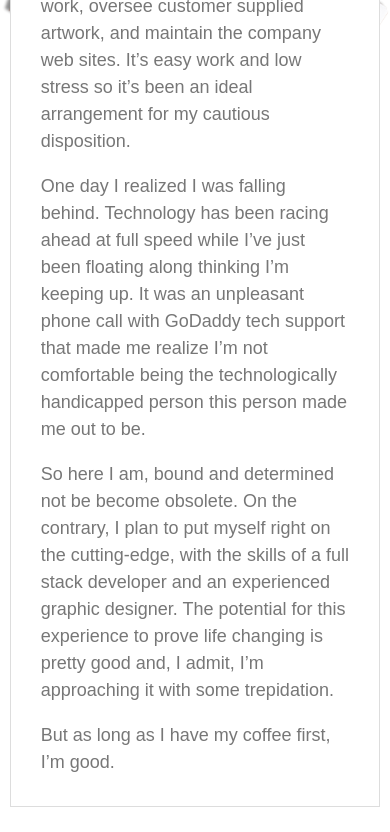
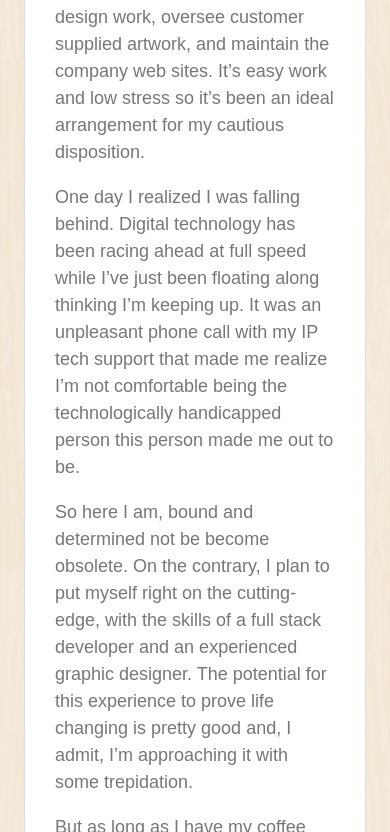
Before and after one commit to audreyf72/Responsive-Portfolio, a plain HTML site: page index.html in a window 390 px wide. Shown: the part 1168-2000 px from the top of the page. Before the commit the page ends 844 px from the top, so only its background shows below. Drawn offline with Linux system fonts and the light colour scheme; a script that the page names is missing.

Commit message:
background image added

```diff
--- a/assets/css/style.css
+++ b/assets/css/style.css
@@ -6,7 +6,11 @@ body{
 color: #777777;
 font-family: 'Arial', 'Helvetica Neue', Helvetica, sans-serif;
 font-size: 18px;
-background-image:url('../images/retina_wood_@2X.png');
+background-image:url('../images/background2.png'), url('../images/retina_wood_@2X.png');
+background-repeat: no-repeat, repeat;
+background-size: 100%, auto;
+background-position-x: right;
+background-position-y: 88px;
 }
 
 .col-md-12{
@@ -72,23 +76,22 @@ h2{
     color: #4aaaa5;
 }
 
-.backContainer{
-    position: fixed;
-    top: 89;
-    right: 0;
-    width: 100%;
-    z-index: 0;
-    background-image: url('../images/background.png');
-    background-repeat: no-repeat;
-    background-size: contain;
-    background-position-y: center;
-    background-position-x: right;
-}
 #hzrule{
     background-color: #dddddd;
     height: 3px;
     margin-top: 20px;
     margin-bottom: 20px;
+}
+
+.fadeBox{
+    display: flex;
+    padding: 40px;
+    width: 1020px;
+    background: rgba(255, 255, 255, 0.5);
+    margin-right: auto;
+    margin-left: auto;
+    overflow: auto;
+    margin-bottom: 90px;
 }
 
 .container{
@@ -98,7 +101,6 @@ h2{
     overflow: hidden;
     margin-right: auto;
     margin-left: auto;
-    margin-bottom: 100px;
     border-style: solid;
     border-width: 1px;
     border-color: #dddddd;
@@ -122,7 +124,7 @@ footer{
     width: 100%;
     font-size: 12px;
     line-height: 40px;
-    padding-top: 30px;
+    padding-top: 20px;
     padding-bottom: 10px;
     color: white;
     border-top-style: solid;
@@ -325,6 +327,12 @@ input[type=button]:active{
 }
 
 @media screen and (max-width: 980px){
+
+    .fadeBox{
+        width: 100%;
+        padding: 15px;
+    }
+
     header{
         position: static;
         width: 100%;
@@ -338,14 +346,16 @@ input[type=button]:active{
 
     .container{
         width: 100%;
-        max-width: 600px;
         float: left;
-        margin-left: 50px;
-        margin-bottom: 100px;
+        margin-bottom: 90px;
     }
 
     h1{
         margin-left: 50px;
+    }
+
+    h1 a{
+        text-decoration: none;
     }
 
     #wordguess{
@@ -510,17 +520,21 @@ input[type=button]:active{
         position: relative;
         float: none;
         width: 100%;
+        margin-bottom: 5px;
     }
 
     #train{
         position: relative;
-        float: none;
+        float: left;
         width: 100%;
+        margin-left: 0;
+        margin-bottom: 25px;
     }
 
     #figgit{
         position: relative;
         float: none;
         width: 100%;
+        margin-bottom: 5px;
     }
 }
--- a/index.html
+++ b/index.html
@@ -26,11 +26,12 @@
             </header>
         </div>
     </div>
-<div class="backContainer">
 
     <div class="row">
         <div class="col-md-2"></div>
         <div class="col-md-8">
+
+            <div class="fadeBox">
             <div class="container">
                 <h2>About Me</h2>
                 <div id="hzrule"></div>
@@ -45,16 +46,16 @@
                 </p>
                 <br>
                 <p>
-                     My days have been equally routine. For 15 years I’ve been working as an Art Director
+                     For 15 years I’ve been working as an Art Director
                      for a Screen Printer in Huntington Beach. I handle all design work, oversee customer
                      supplied artwork, and maintain the company web sites. It’s easy work and low stress
                      so it’s been an ideal arrangement for my cautious disposition.
                 </p>
                 <br>
                 <p>
-                     One day I realized I was falling behind. Technology has been racing ahead at full
+                     One day I realized I was falling behind. Digital technology has been racing ahead at full
                      speed while I’ve just been floating along thinking I’m keeping up. It was an unpleasant
-                     phone call with GoDaddy tech support that made me realize I’m not comfortable being the
+                     phone call with my IP tech support that made me realize I’m not comfortable being the
                      technologically handicapped person this person made me out to be.
                 </p>
                 <br>
@@ -70,10 +71,9 @@
                 </p>
             </div>
         </div>
+        </div>
         <div class="col-md-2"></div>
     </div>
-
-</div>
 
     <div class="row">
         <footer>
```
Also changed, not shown: contact.html (+3 -0 lines), portfolio.html (+4 -0 lines), assets/images/background2.png (added), 2 other files.
